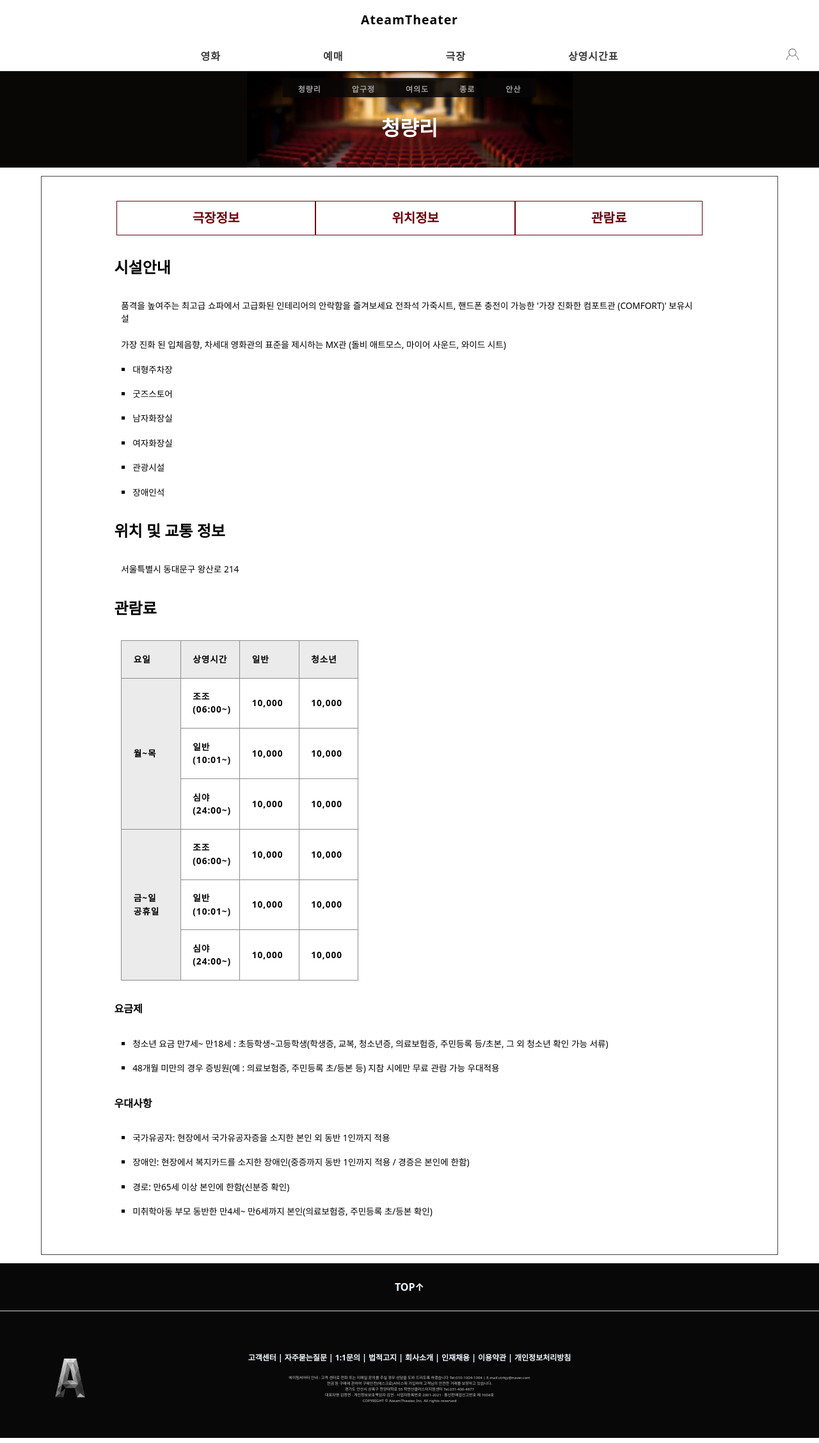
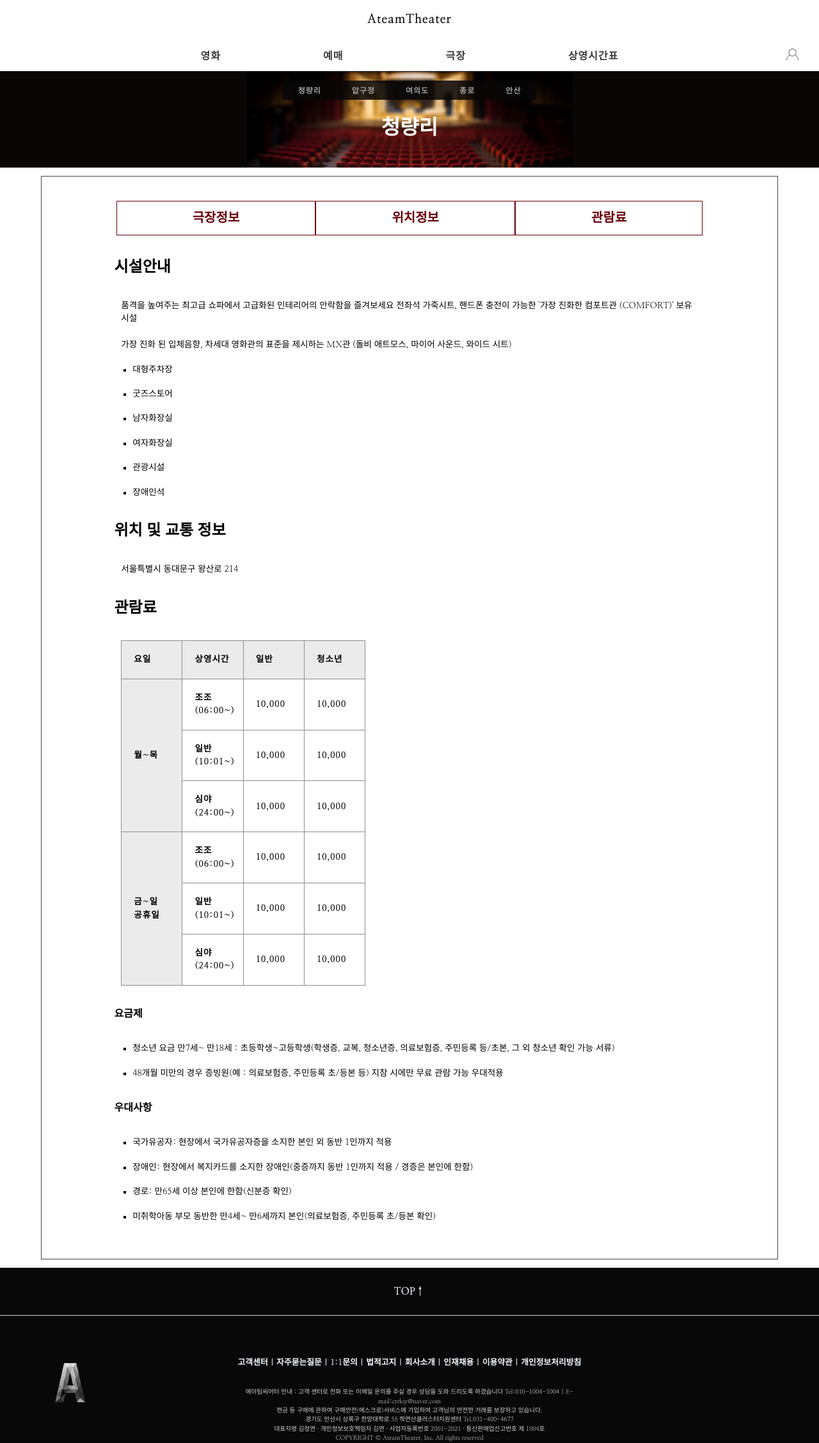
Before and after one commit to ctrkjy/AteamTheaterYeon, a React (Create React App) app: page /theater in a window 1280 px wide. Shown: the whole page at 64% size. Built offline with nearby package versions, Linux system fonts and the light colour scheme.

Commit message:
1208t1951

```diff
--- a/src/App.css
+++ b/src/App.css
@@ -186,7 +186,7 @@
 .footerInfo{
   color: rgb(211, 210, 210);
   font-weight: lighter;
-  font-size: 1%;
+  font-size: 1.2vh;
   display: block;
   margin-right: 5%;
   position: absolute;
@@ -196,5 +196,5 @@
 .footerInfoLink{
   color: aliceblue;
   font-weight: bold;
-  font-size: 1.5vh;
+  font-size: 1.6vh;
 }
--- a/src/index.css
+++ b/src/index.css
@@ -7,7 +7,7 @@ body {
   text-decoration: none;
   list-style: none;
   color: black;
-  font-family:  'Nanum Myeongjo',serif ;
+  font-family:  'Nanum Myeongjo',serif !important;
   font-weight: bold ;
   /*마진 이거 여백임 건들면 흰띠 생긴다 건들노노해 */
   -webkit-font-smoothing: antialiased;
--- a/src/pages/Theater.js
+++ b/src/pages/Theater.js
@@ -1,6 +1,9 @@
-//1줄 전체지점 모음 / 2줄 해당지점 대문짝 3줄 3갈래 나뉨 라우터 말고 그냥 버튼만 놓고 싱글페이지에 아이디로 스크롤 이동 기본 극장 정보 표시 상영시간표 표시, 상영시간표로 넘어갈 수 있게도 설정
-// 한줄소개 시설안내 층별안내 교통 / 위치 안내 주차 안내 전화번호 안내
-// 관람료랑 우대정보 안내
+// 지점 배너는 지점을 선택하는 상단 배너에요. 지점은 영화관지점이 저장된리스트
+//시설은 영화관 시설이 저장된 리스트
+//극장페이지에서 지점별로 바뀔 부분은 "jijumBanner"의 "jijumtext"(현재 선택된 지점)
+//그리고 시설, 위치 정보 부분만 바뀌면 돼요.
+//PriceTable은 가격표라서 코드가 길어도 자세히 볼 필요 없어요
+//styles폴더의 Theater.css로 디자인 했습니다
 
 import "../styles/Theater.css";
 import React, { useState } from "react";
@@ -17,21 +20,17 @@ const siseol = [
   "장애인석",
   "일반상영관",
 ];
-//반복문 왜 안되냐 ~!
-//지점별 주소, 편의시설 연결 링크변경시 라우트 주소랑 편의시설 부분만 바뀌면 됨
-//지도추가?
-//컴포넌트화 재사용 데이터 입력가능하게
-function Theater() {
-  return (
-    <div>
-      <div className="jijumBanner">
+
+function JijumBanner(){
+  return(
+    <div className="jijumBanner">
         <div className="jijumBannerimg">
           <img src={theaterbanner}></img>
         </div>
         <div className="jijumList">
           <ul>
             <li>
-              <Link>{jijum[0]}</Link>
+              <Link >{jijum[0]}</Link>
             </li>
             <li>
               <Link>{jijum[1]}</Link>
@@ -49,43 +48,13 @@ function Theater() {
         </div>
         <h1 className="jijumtext">{jijum[0]}</h1>
       </div>
-      <div className="jijumInfo">
-        <a href="#info_1">
-          <button>극장정보</button>
-        </a>
-        <a href="#info_2">
-          <button>위치정보</button>
-        </a>
-        <a href="#info_3">
-          <button>관람료</button>
-        </a>
-        <h2 id="info_1">시설안내</h2>
-        <p>
-          품격을 높여주는 최고급 쇼파에서 고급화된 인테리어의 안락함을
-          즐겨보세요 전좌석 가죽시트, 핸드폰 충전이 가능한 '가장 진화한 컴포트관
-          (COMFORT)' 보유시설
-          <br />
-          <br />
-          가장 진화 된 입체음향, 차세대 영화관의 표준을 제시하는 MX관 (돌비
-          애트모스, 마이어 사운드, 와이드 시트)
-          <ul>
-            <li>{siseol[0]}</li>
 
-            <li>{siseol[1]}</li>
+  );
+}
 
-            <li>{siseol[2]}</li>
-
-            <li>{siseol[3]}</li>
-
-            <li>{siseol[4]}</li>
-
-            <li>{siseol[5]}</li>
-          </ul>
-        </p>
-        <h2 id="info_2">위치 및 교통 정보</h2>
-        <p>서울특별시 동대문구 왕산로 214 </p>
-        <h2 id="info_3">관람료</h2>
-        <div class="table-wrap">
+function PriceTable() {
+  return(
+    <div class="table-wrap">
           <table class="data-table a-c">
             <colgroup>
               <col />
@@ -143,6 +112,51 @@ function Theater() {
             </tbody>
           </table>
         </div>
+  );
+
+}
+
+function Theater() {
+  return (
+    <div>
+      <JijumBanner/>
+      <div className="jijumInfo">
+        <a href="#info_1">
+          <button>극장정보</button>
+        </a>
+        <a href="#info_2">
+          <button>위치정보</button>
+        </a>
+        <a href="#info_3">
+          <button>관람료</button>
+        </a>
+        <h2 id="info_1">시설안내</h2>
+        <p>
+          품격을 높여주는 최고급 쇼파에서 고급화된 인테리어의 안락함을
+          즐겨보세요 전좌석 가죽시트, 핸드폰 충전이 가능한 '가장 진화한 컴포트관
+          (COMFORT)' 보유시설
+          <br />
+          <br />
+          가장 진화 된 입체음향, 차세대 영화관의 표준을 제시하는 MX관 (돌비
+          애트모스, 마이어 사운드, 와이드 시트)
+          <ul>
+            <li>{siseol[0]}</li>
+
+            <li>{siseol[1]}</li>
+
+            <li>{siseol[2]}</li>
+
+            <li>{siseol[3]}</li>
+
+            <li>{siseol[4]}</li>
+
+            <li>{siseol[5]}</li>
+          </ul>
+        </p>
+        <h2 id="info_2">위치 및 교통 정보</h2>
+        <p>서울특별시 동대문구 왕산로 214 </p>
+        <h2 id="info_3">관람료</h2>
+        <PriceTable/>
         <h3>요금제 </h3>
         <p>
           <ul>
--- a/src/styles/Theater.css
+++ b/src/styles/Theater.css
@@ -46,7 +46,7 @@
     display: inline;
     text-align: center;
     top: 0%;
-    margin-bottom: 25%;
+    margin-bottom: 23%;
     background-color: rgba(8, 7, 6, 0.856);
 
   }
```
